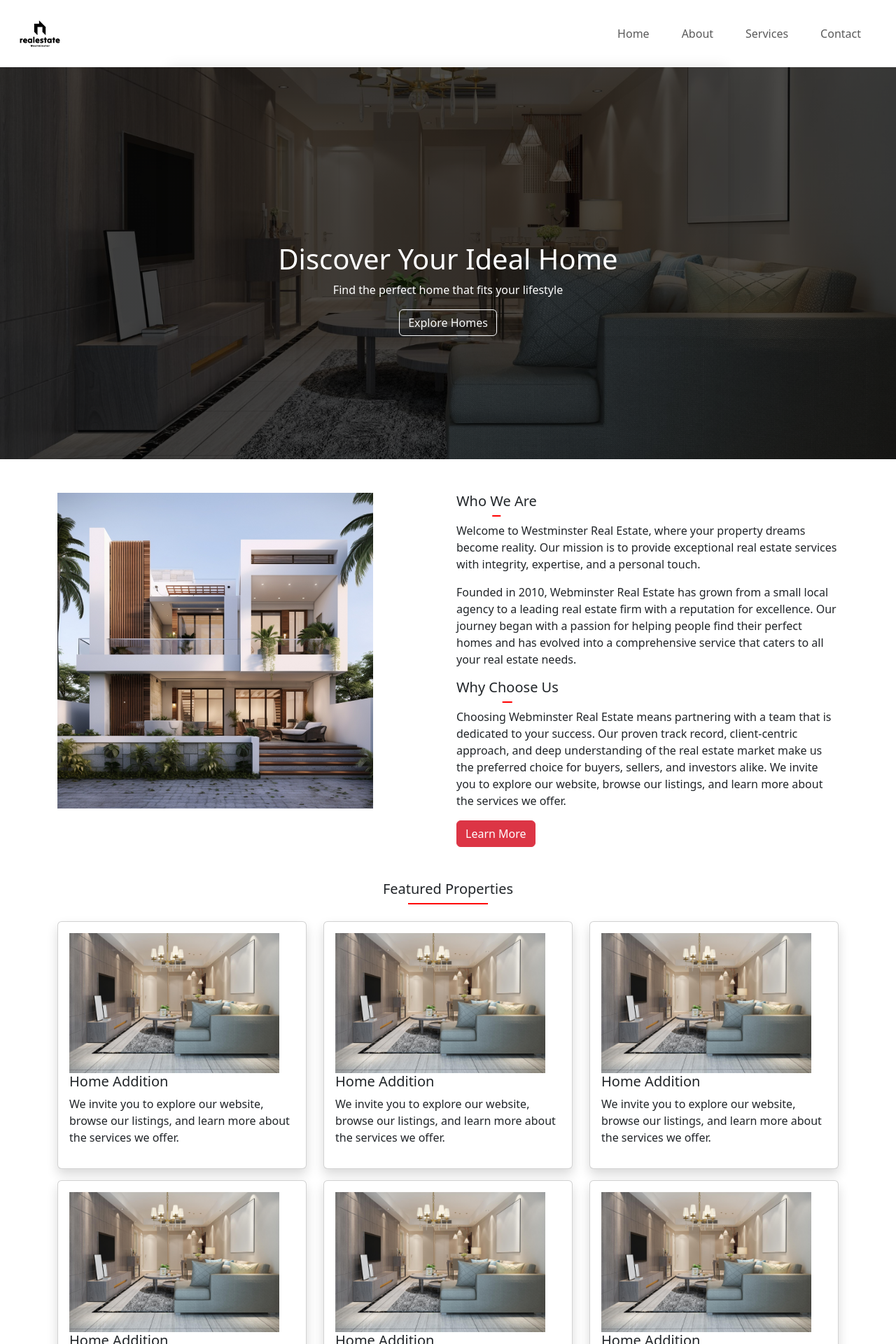
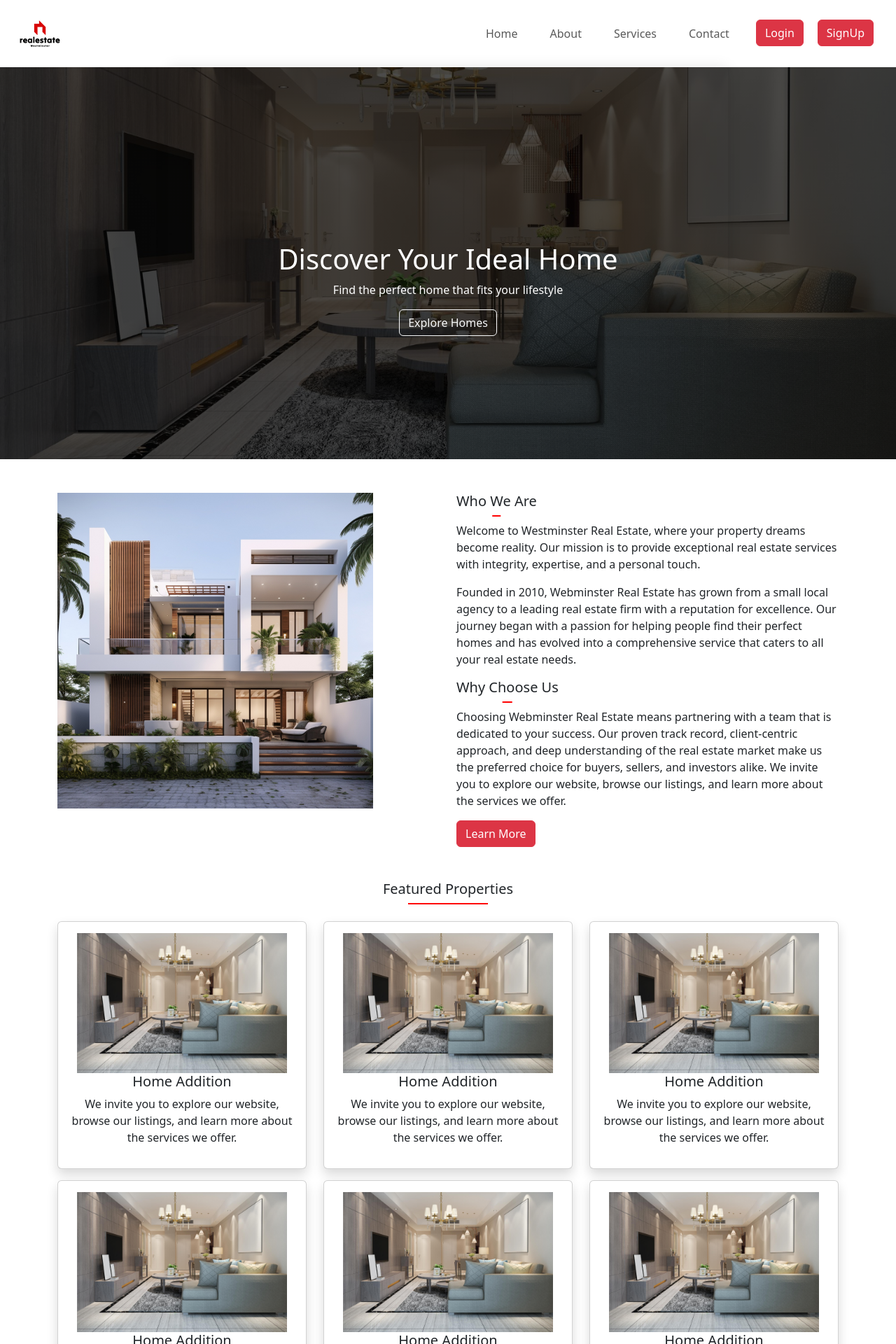
Before and after one commit to ernestisibor9/westminster_real_estate, a React (Create React App) app in the folder frontend/real_estate/: page / in a window 1280 px wide. Shown: the top 1920 px of the page at 70% size. Built offline with nearby package versions, Linux system fonts and the light colour scheme.

Commit message:
text-center

```diff
--- a/frontend/real_estate/src/component/FeaturedProperties/FeaturedProperties.jsx
+++ b/frontend/real_estate/src/component/FeaturedProperties/FeaturedProperties.jsx
@@ -5,7 +5,7 @@ import "./FeaturedProperties.css"
 function FeaturedProperties() {
   return (
     <div className="container mt-5">
-      <div className="row justify-content-centent">
+      <div className="row justify-content-center text-center">
         <h3 className="text-center">Featured Properties</h3>
         <div className="col-md-4 mt-3">
           <div className="card shadow">
--- a/frontend/real_estate/src/component/Navbar/Navbar.css
+++ b/frontend/real_estate/src/component/Navbar/Navbar.css
@@ -22,3 +22,6 @@
     font-size: 1.5rem !important;
     color: #000;
 }
+.btn-danger{
+    margin-right: 20px !important;
+}
--- a/frontend/real_estate/src/component/Navbar/Navbar.jsx
+++ b/frontend/real_estate/src/component/Navbar/Navbar.jsx
@@ -53,6 +53,16 @@ function Navbar() {
                   Contact
                 </Link>
               </li>
+              <li class="nav-item" >
+                <Link to = '#' class="btn btn-danger">
+                  Login
+                </Link>
+              </li>
+              <li class="nav-item">
+                <Link to = '#' class="btn btn-danger">
+                  SignUp
+                </Link>
+              </li>
             </ul>
           </div>
         </div>
```
Also changed, not shown: frontend/real_estate/src/assets/logo.png, frontend/real_estate/src/assets/logo222.png (added).
